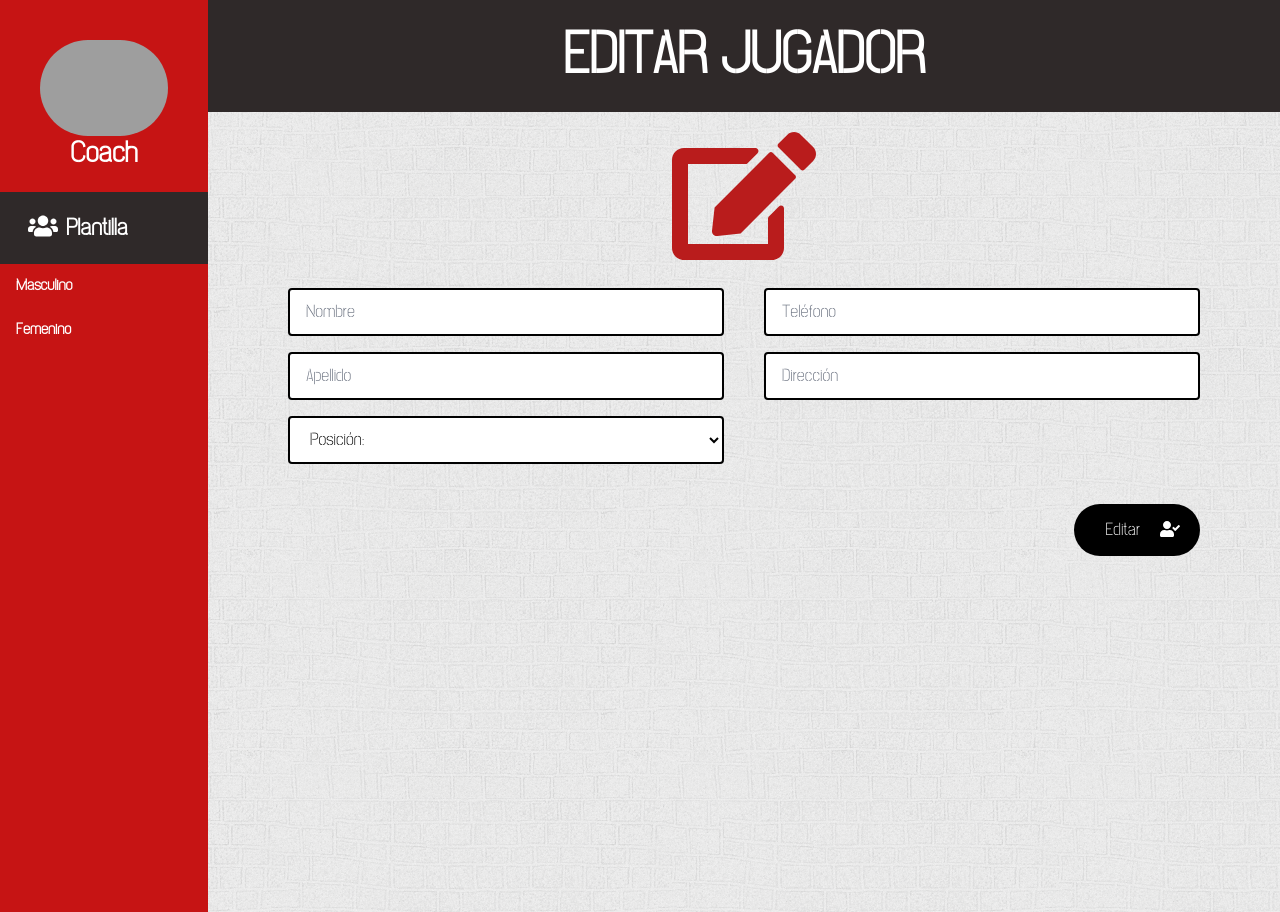
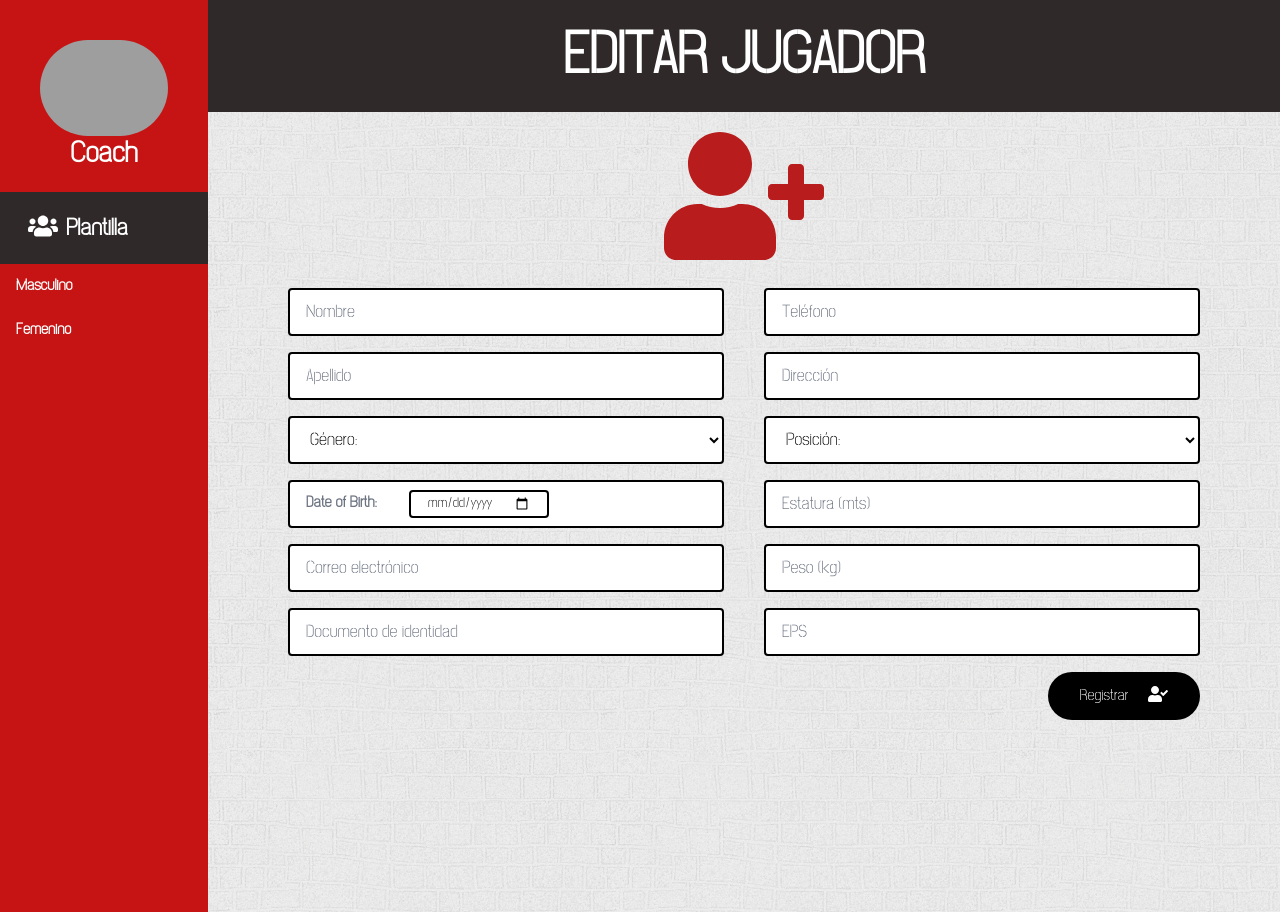
Before and after one commit to FelipeSantiagoVargas/RocketsAthMan, a React (Create React App) app in the folder frontend/: page /dashboard/editplayer in a window 1280 px wide. Built offline with nearby package versions, Linux system fonts and the light colour scheme; no server answers; grey boxes are pictures that could not be loaded.

Commit message:
update player v1

```diff
--- a/frontend/src/pages/EditPlayer/EditPlayer.jsx
+++ b/frontend/src/pages/EditPlayer/EditPlayer.jsx
@@ -1,75 +1,174 @@
 import React, { Component } from "react";
 import { FontAwesomeIcon } from "@fortawesome/react-fontawesome";
 import axios from "axios";
-
+import Cookies from "universal-cookie";
 import "./EditPlayer.css";
 
-const url = "http://3.238.91.249:4000/api/players";
+const cookies = new Cookies();
+const url = "http://3.238.91.249:4000/api/players/" + cookies.get('playerEditID');
 
 const headers = {
   'Content-Type': 'application/json',
-  'x-access-token': 'eyJhbGciOiJIUzI1NiIsInR5cCI6IkpXVCJ9.eyJpZCI6IjYxMjg2ZGRlOTI4ZThkMDFkMzkwZTdiZSIsImlhdCI6MTYzMDM2OTU0NCwiZXhwIjoxNjMwNDU1OTQ0fQ.AmhIgiw9lUd5bG8KgBRjPX7zPleXQFST4Dc6bsWgM54'
+  'x-access-token': 'eyJhbGciOiJIUzI1NiIsInR5cCI6IkpXVCJ9.eyJpZCI6IjYxMjg2ZGRlOTI4ZThkMDFkMzkwZTdiZSIsImlhdCI6MTYzMDQyMDExMiwiZXhwIjoxNjMwNTA2NTEyfQ.eYfbEQaR7zHevrcIzjoCeDzQrcXI4v36L9G6suR1KlQ'
 }
 
-export default class EditPlayer extends Component {
+  ;
+axios.get('http://3.238.91.249:4000/api/players/' + cookies.get('playerEditID'))
+  .then(function (response) {
+    console.log(response.data);
+    return response.data;
+  })
+  .catch(function (error) {
+    // handle error
+    console.log(error);
+  });
+
+const validate = values => {
+  const errors = {};
+  if (!values.name) {
+    errors.name = 'Campo obligatorio';
+  } else if (values.name.length > 100) {
+    errors.name = 'El nombre debe tener menos de 100 caracteres';
+  }
+
+  if (!values.phone) {
+    errors.phone = 'Campo obligatorio';
+  } else if (!/^[0-9]+$/.test(values.phone)) {
+    errors.phone = 'El teléfono debe ser de tipo numérico';
+  } else if (values.phone.length !== 10) {
+    errors.phone = 'El teléfono debe tener 10 caracteres';
+  }
+  if (!values.lastname) {
+    errors.lastname = 'Campo obligatorio';
+  } else if (values.lastname.length > 100) {
+    errors.lastname = 'El apellido debe tener menos de 100 caracteres';
+  }
+  if (!values.address) {
+    errors.address = 'Campo obligatorio';
+  } else if (values.address.length > 100) {
+    errors.address = 'La dirección debe tener menos de 100 caracteres';
+  }
+  if (!values.gender) {
+    errors.gender = 'Se debe escoger una opción';
+  }
+  if (!values.position) {
+    errors.position = 'Se debe escoger una opción';
+  }
+
+  const actualDate = new Date();
+  const selectedDate = Date.parse(values.birthday);
+  if (!values.birthday) {
+    errors.birthday = 'Campo obligatorio';
+  } else if (selectedDate > actualDate) {
+    errors.birthday = 'Fecha no válida';
+  }
+  if (!values.height) {
+    errors.height = 'Campo obligatorio';
+  } else if (!/^[0-9]+$/.test(values.height)) {
+    errors.height = 'La estatura debe ser de tipo numérico';
+  } else if (values.height.length > 5) {
+    errors.height = 'La estatura debe tener menos de 5 caracteres';
+  }
+  if (!values.email) {
+    errors.email = 'Campo obligatorio';
+  } else if (!/^[^\s@]+@[^\s@]+\.[^\s@]+$/.test(values.email)) {
+    errors.email = 'Correo no válido';
+  }
+  if (!values.weight) {
+    errors.weight = 'Campo obligatorio';
+  } else if (!/^[0-9]+$/.test(values.weight)) {
+    errors.weight = 'El peso debe ser de tipo numérico';
+  } else if (values.weight.length > 5) {
+    errors.weight = 'El peso debe tener menos de 5 caracteres';
+  }
+
+  if (!values.documentId) {
+    errors.documentId = 'Campo obligatorio';
+  } else if (values.documentId.length > 100) {
+    errors.documentId = 'El documento debe tener menos de 100 caracteres';
+  }
+  if (!values.eps) {
+    errors.eps = 'Campo obligatorio';
+  } else if (values.eps.length > 100) {
+    errors.eps = 'La eps debe tener menos de 100 caracteres';
+  }
+  return errors;
+}
+
+export default class registerPlayer extends Component {
 
   state = {
-    form: {
-      "imgUrl": "unaimagen.jpg",
-      name: '',
-      lastName: '',
-      gender: '',
-      birthday: '',
-      documentId: '',
-      phone: '',
-      address: '',
-      position: '',
-      height: '',
-      weight: '',
-      eps: '',
-      email: ''
+    errors: {
     }
   }
 
-  handleChange = async e => {
-    e.persist();
-    await this.setState({
-      form: {
-        ...this.state.form,
-        [e.target.name]: e.target.value
-      }
-    });
-    console.log(this.state.form);
+  handleChange = ({ target }) => {
+    const { name, value } = target;
+    this.setState({ [name]: value })
   }
 
-  postPlayers() {
-    axios.post(url, this.state.form, { headers: headers }).then(response => {
+  handleSubmit = e => {
+    e.preventDefault();
+    const { errors, ...noErrors } = this.state;
+    const result = validate(noErrors);
+
+    this.setState({ errors: result })
+
+    if (!Object.keys(result).length) {
+      delete this.state['errors'];
+      console.log(this.state);
+      axios.put(url, this.state, { headers: headers }).then(response => {
         window.location.href = "./";
       }).catch(error => {
         console.log(error.message);
       })
     }
+  }
 
   render() {
+    const { errors } = this.state;
+
     return (
       <div className="w-full min-h-screen pl-20 pr-20 bg-auto object-fill back-image" >
 
-        <div class="flex items-center ">
-          <FontAwesomeIcon className="flex-1 text-red-700 mb-7 mt-5" icon={["fas", "edit"]} size="8x" />
+        <div className="flex items-center ">
+          <FontAwesomeIcon className="flex-1 text-red-700 mb-7 mt-5" icon={["fas", "user-plus"]} size="8x" />
         </div>
-        <div>
-          <div class="grid grid-cols-2 gap-x-10 gap-y-4">
-            <input class="bg-white border-2 border-black rounded py-2 px-4 placeholder-gray-500 text-black text-lg focus:bg-red-50 " type="text" placeholder="Nombre" name="name" onChange={this.handleChange} required />
-            <input class="bg-white border-2 border-black rounded py-2 px-4 placeholder-gray-500 text-black text-lg focus:bg-red-50 " type="text" placeholder="Teléfono" name="phone" onChange={this.handleChange} required />
-            <input class="bg-white border-2 border-black rounded py-2 px-4 placeholder-gray-500 text-black text-lg focus:bg-red-50 " type="text" placeholder="Apellido" name="lastname" onChange={this.handleChange} required />
-            <input class="bg-white border-2 border-black rounded py-2 px-4 placeholder-gray-500 text-black text-lg focus:bg-red-50 " type="text" placeholder="Dirección" name="address" onChange={this.handleChange} required />
-            {/* <select name="gender" defaultValue={"DEFAULT"} onChange={this.handleChange} class="bg-white border-2 border-black rounded py-2 px-4 placeholder-gray-500 text-black text-lg focus:bg-red-50" required>
+
+        <form>
+          <div className="grid grid-cols-2 gap-x-10">
+            <div className="mb-4 text-gray-700">
+              <input className="block w-full bg-white border-2 border-black rounded py-2 px-4 placeholder-gray-500 text-black text-lg focus:bg-red-50 " type="text" placeholder="Nombre" name="name" onChange={this.handleChange} required />
+              {errors.name && <span className="ml-3 text-md text-red" id="passwordHelp">{errors.name}</span>}
+            </div>
+
+            <div className="mb-4 text-gray-700">
+              <input className="block w-full bg-white border-2 border-black rounded py-2 px-4 placeholder-gray-500 text-black text-lg focus:bg-red-50 " type="text" placeholder="Teléfono" name="phone" onChange={this.handleChange} required />
+              {errors.phone && <span className="ml-3 text-md text-red" id="passwordHelp">{errors.phone}</span>}
+            </div>
+
+            <div className="mb-4 text-gray-700">
+              <input className="block w-full bg-white border-2 border-black rounded py-2 px-4 placeholder-gray-500 text-black text-lg focus:bg-red-50 " type="text" placeholder="Apellido" name="lastname" onChange={this.handleChange} required />
+              {errors.lastname && <span className="ml-3 text-md text-red" id="passwordHelp">{errors.lastname}</span>}
+            </div>
+
+
+            <div className="mb-4 text-gray-700">
+              <input className="block w-full bg-white border-2 border-black rounded py-2 px-4 placeholder-gray-500 text-black text-lg focus:bg-red-50 " type="text" placeholder="Dirección" name="address" onChange={this.handleChange} required />
+              {errors.address && <span className="ml-3 text-md text-red" id="passwordHelp">{errors.address}</span>}
+            </div>
+
+            <div className="mb-4 text-gray-700">
+              <select name="gender" defaultValue={"DEFAULT"} onChange={this.handleChange} className="block w-full bg-white border-2 border-black rounded py-2 px-4 placeholder-gray-500 text-black text-lg focus:bg-red-50" required>
                 <option value="DEFAULT" disabled defaultValue>Género: </option>
-              <option value="Male">Hombre</option>
-              <option value="Female">Mujeres</option>
-            </select> */}
+                <option value="Male">Masculino</option>
+                <option value="Female">Femenino</option>
+              </select>
+              {errors.gender && <span className="ml-3 text-md text-red" id="passwordHelp">{errors.gender}</span>}
+            </div>
 
-            <select name="position" defaultValue={"DEFAULT"} onChange={this.handleChange} class="bg-white border-2 border-black rounded py-2 px-4 placeholder-gray-500 text-black text-lg focus:bg-red-50 " required>
+            <div className="mb-4 text-gray-700">
+              <select name="position" defaultValue={"DEFAULT"} onChange={this.handleChange} className="block w-full bg-white border-2 border-black rounded py-2 px-4 placeholder-gray-500 text-black text-lg focus:bg-red-50 " required>
                 <option value="DEFAULT" disabled defaultValue>Posición: </option>
                 <option value="QB">QB</option>
                 <option value="RB">RB</option>
@@ -79,28 +178,50 @@ export default class EditPlayer extends Component {
                 <option value="CB">CB</option>
                 <option value="C">C</option>
               </select>
+              {errors.position && <span className="ml-3 text-md text-red" id="passwordHelp">{errors.position}</span>}
+            </div>
 
-            {/* <label class="bg-white border-2 border-black rounded py-2 px-4 m-0 p-0 ">
-              <span class="text-gray-500 text-lm mr-8">Date of Birth:</span>
-              <input type="Date" class="bg-white h-7 border-2 border-black rounded py-2 px-4 placeholder-gray-500 text-black text-sm focus:bg-red-50 mt-0 mb-0" name="birthday" onChange={this.handleChange} required />
-            </label> */}
+            <div className="mb-4 text-gray-700">
+              <label className="block bg-white border-2 border-black rounded py-2 px-4 m-0 p-0 ">
+                <span className="text-gray-500 text-lm mr-8">Date of Birth:</span>
+                <input type="Date" className="bg-white h-7 border-2 border-black rounded py-2 px-4 placeholder-gray-500 text-black text-sm focus:bg-red-50 mt-0 mb-0" name="birthday" onChange={this.handleChange} required />
+              </label>
+              {errors.birthday && <span className="ml-3 text-md text-red" id="passwordHelp">{errors.birthday}</span>}
+            </div>
 
-            {/* <input type="text" class="bg-white border-2 border-black rounded py-2 px-4 placeholder-gray-500 text-black text-lg focus:bg-red-50 " placeholder="Estatura" name="height" onChange={this.handleChange} required />
-            <input type="text" class="bg-white border-2 border-black rounded py-2 px-4 placeholder-gray-500 text-black text-lg focus:bg-red-50 " placeholder="Correo electrónico" name="email" onChange={this.handleChange} required />
-            <input type="text" class="bg-white border-2 border-black rounded py-2 px-4 placeholder-gray-500 text-black text-lg focus:bg-red-50 " placeholder="Peso" name="weight" onChange={this.handleChange} required />
-            <input type="text" class="bg-white border-2 border-black rounded py-2 px-4 placeholder-gray-500 text-black text-lg focus:bg-red-50 " placeholder="Documento de identidad" name="documentId" onChange={this.handleChange} required />
-            <input type="text" class="bg-white border-2 border-black rounded py-2 px-4 placeholder-gray-500 text-black text-lg focus:bg-red-50 " placeholder="EPS" name="eps" onChange={this.handleChange} required /> */}
+            <div className="mb-4 text-gray-700">
+              <input type="text" className="block w-full bg-white border-2 border-black rounded py-2 px-4 placeholder-gray-500 text-black text-lg focus:bg-red-50 " placeholder="Estatura (mts)" name="height" onChange={this.handleChange} required />
+              {errors.height && <span className="ml-3 text-md text-red" id="passwordHelp">{errors.height}</span>}
+            </div>
+
+            <div className="mb-4 text-gray-700">
+              <input type="text" className="block w-full flex-auto bg-white border-2 border-black rounded py-2 px-4 placeholder-gray-500 text-black text-lg focus:bg-red-50 " placeholder="Correo electrónico" name="email" onChange={this.handleChange} required />
+              {errors.email && <span className="ml-3 text-md text-red" id="passwordHelp">{errors.email}</span>}
+            </div>
+
+            <div className="mb-4 text-gray-700">
+              <input type="text" className="block w-full bg-white border-2 border-black rounded py-2 px-4 placeholder-gray-500 text-black text-lg focus:bg-red-50 " placeholder="Peso (kg)" name="weight" onChange={this.handleChange} required />
+              {errors.weight && <span className="ml-3 text-md text-red" id="passwordHelp">{errors.weight}</span>}
+            </div>
+
+            <div className="mb-4 text-gray-700">
+              <input type="text" className="block w-full bg-white border-2 border-black rounded py-2 px-4 placeholder-gray-500 text-black text-lg focus:bg-red-50 " placeholder="Documento de identidad" name="documentId" onChange={this.handleChange} required />
+              {errors.documentId && <span className="ml-3 text-md text-red" id="passwordHelp">{errors.documentId}</span>}
+            </div>
+
+            <div className="mb-4 text-gray-700">
+              <input type="text" className="block w-full bg-white border-2 border-black rounded py-2 px-4 placeholder-gray-500 text-black text-lg focus:bg-red-50 " placeholder="EPS" name="eps" id="eps" onChange={this.handleChange} required />
+              {errors.eps && <span className="ml-3 text-md text-red" id="passwordHelp">{errors.eps}</span>}
             </div>
           </div>
-        <div class="flex justify-end">
-          <div class="ml-20">
+        </form>
 
-            <button type="submit" onClick={() => this.postPlayers()} class=" bg-black text-white rounded-full px-4 py-3 mt-10">
-              <label class="ml-4 text-lg">Editar</label>
-              <FontAwesomeIcon className="flex-1 ml-5 mr-1" icon={["fas", "user-check"]} size="1x" />
+        <div className="flex justify-end">
+          <button type="submit" onClick={this.handleSubmit} className="w-500 bg-black text-white rounded-full px-4 py-3">
+            <div className="mr-10 ml-20"></div>
+            Registrar
+            <FontAwesomeIcon className="flex-1 ml-5" icon={["fas", "user-check"]} size="1x" />
           </button>
-
-          </div>
         </div>
       </div>
     )
--- a/frontend/src/pages/PlayersScreen/PlayersScreen.jsx
+++ b/frontend/src/pages/PlayersScreen/PlayersScreen.jsx
@@ -5,7 +5,9 @@ import PlayerCard from "../../components/PlayerCard/PlayerCard";
 
 import "./PlayersScreen.css";
 
+
 export default function PlayersScreen(props) {
+
   const [players, setPlayers] = useState([]);
   useEffect(() => {
     const fetchData = async () => {
--- a/frontend/src/pages/registerPlayer/registerPlayer.jsx
+++ b/frontend/src/pages/registerPlayer/registerPlayer.jsx
@@ -59,7 +59,7 @@ const validate = values => {
   }
   if (!values.email) {
     errors.email = 'Campo obligatorio';
-  } else if (!/^[a-zA-Z0-9]+@[a-zA-Z0-9]+\.[A-Za-z]+$/.test(values.email)) {
+  } else if (!/^[^\s@]+@[^\s@]+\.[^\s@]+$/.test(values.email)) {
     errors.email = 'Correo no válido';
   }
   if (!values.weight) {
@@ -187,7 +187,7 @@ export default class registerPlayer extends Component {
             </div>
 
             <div className="mb-4 text-gray-700">
-              <input type="text" className="block w-full bg-white border-2 border-black rounded py-2 px-4 placeholder-gray-500 text-black text-lg focus:bg-red-50 " placeholder="Peso" name="weight" onChange={this.handleChange} required />
+              <input type="text" className="block w-full bg-white border-2 border-black rounded py-2 px-4 placeholder-gray-500 text-black text-lg focus:bg-red-50 " placeholder="Peso (kg)" name="weight" onChange={this.handleChange} required />
               {errors.weight && <span className="ml-3 text-md text-red" id="passwordHelp">{errors.weight}</span>}
             </div>
 
```
Also changed, not shown: frontend/src/components/PlayerCard/PlayerCard.jsx (+7 -3 lines). Lines whose indentation alone changed are shown as unchanged.
